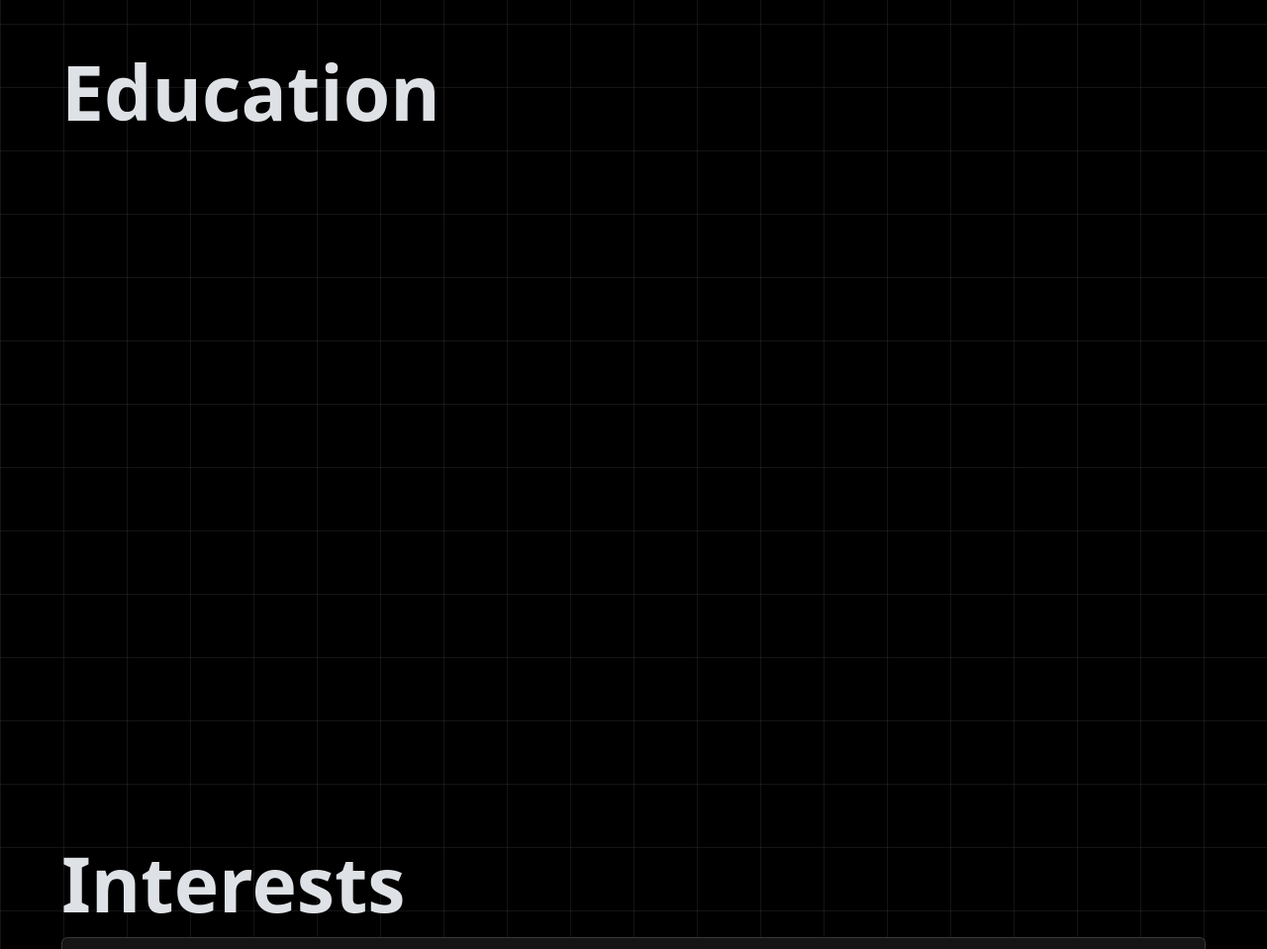
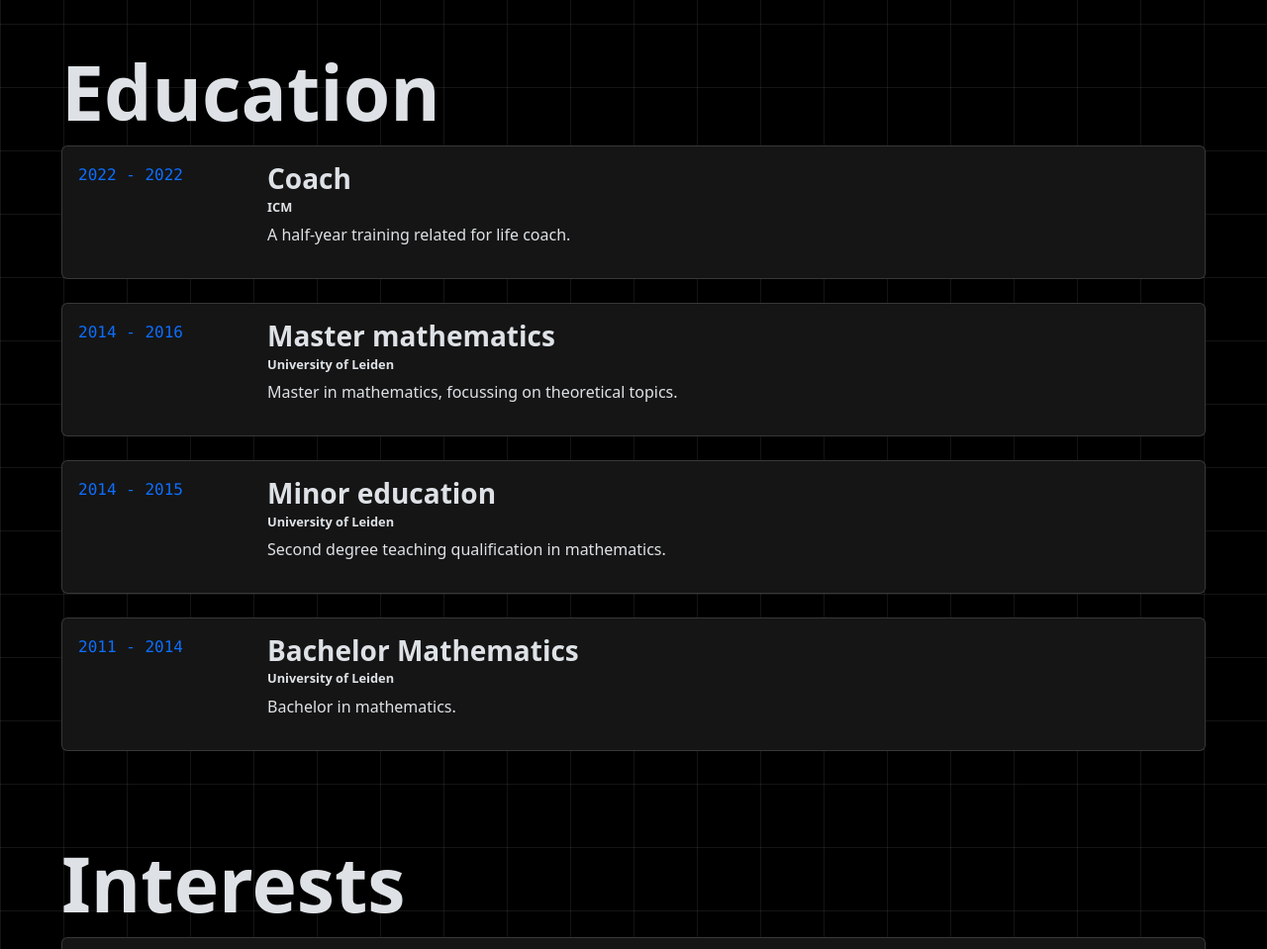
Before and after one commit to ricoapon/ricoapon, a plain HTML site: page docs/index.html in a window 1280 px wide. Shown: the part 3560-4519 px from the top of the page at 99% size. Drawn offline with nearby package versions, Linux system fonts and the light colour scheme; a web font is replaced by a local one.

Commit message:
Add education page

```diff
--- a/docs/index.html
+++ b/docs/index.html
@@ -368,6 +368,72 @@
 
     <section class="min-vh-100">
         <h2 id="education" class="fw-very-bold">Education</h2>
+        <div class="row row-cols-1 g-4">
+            <div class="col">
+                <div class="card h-100 bg-secondary">
+                    <div class="card-body">
+                        <div class="row">
+                            <div class="col-12 col-md-2 mb-2">
+                                <span class="text-primary font-monospace">2022 - 2022</span>
+                            </div>
+                            <div class="col-12 col-md-10">
+                                <h3 class="card-title fw-very-bold">Coach</h3>
+                                <h6 class="card-subtitle mb-2 fw-very-bold">ICM</h6>
+                                <p>A half-year training related for life coach.</p>
+                            </div>
+                        </div>
+                    </div>
+                </div>
+            </div>
+            <div class="col">
+                <div class="card h-100 bg-secondary">
+                    <div class="card-body">
+                        <div class="row">
+                            <div class="col-12 col-md-2 mb-2">
+                                <span class="text-primary font-monospace">2014 - 2016</span>
+                            </div>
+                            <div class="col-12 col-md-10">
+                                <h3 class="card-title fw-very-bold">Master mathematics</h3>
+                                <h6 class="card-subtitle mb-2 fw-very-bold">University of Leiden</h6>
+                                <p>Master in mathematics, focussing on theoretical topics.</p>
+                            </div>
+                        </div>
+                    </div>
+                </div>
+            </div>
+            <div class="col">
+                <div class="card h-100 bg-secondary">
+                    <div class="card-body">
+                        <div class="row">
+                            <div class="col-12 col-md-2 mb-2">
+                                <span class="text-primary font-monospace">2014 - 2015</span>
+                            </div>
+                            <div class="col-12 col-md-10">
+                                <h3 class="card-title fw-very-bold">Minor education</h3>
+                                <h6 class="card-subtitle mb-2 fw-very-bold">University of Leiden</h6>
+                                <p>Second degree teaching qualification in mathematics.</p>
+                            </div>
+                        </div>
+                    </div>
+                </div>
+            </div>
+            <div class="col">
+                <div class="card h-100 bg-secondary">
+                    <div class="card-body">
+                        <div class="row">
+                            <div class="col-12 col-md-2 mb-2">
+                                <span class="text-primary font-monospace">2011 - 2014</span>
+                            </div>
+                            <div class="col-12 col-md-10">
+                                <h3 class="card-title fw-very-bold">Bachelor Mathematics</h3>
+                                <h6 class="card-subtitle mb-2 fw-very-bold">University of Leiden</h6>
+                                <p>Bachelor in mathematics.</p>
+                            </div>
+                        </div>
+                    </div>
+                </div>
+            </div>
+        </div>
     </section>
 
     <section class="min-vh-100">
```
